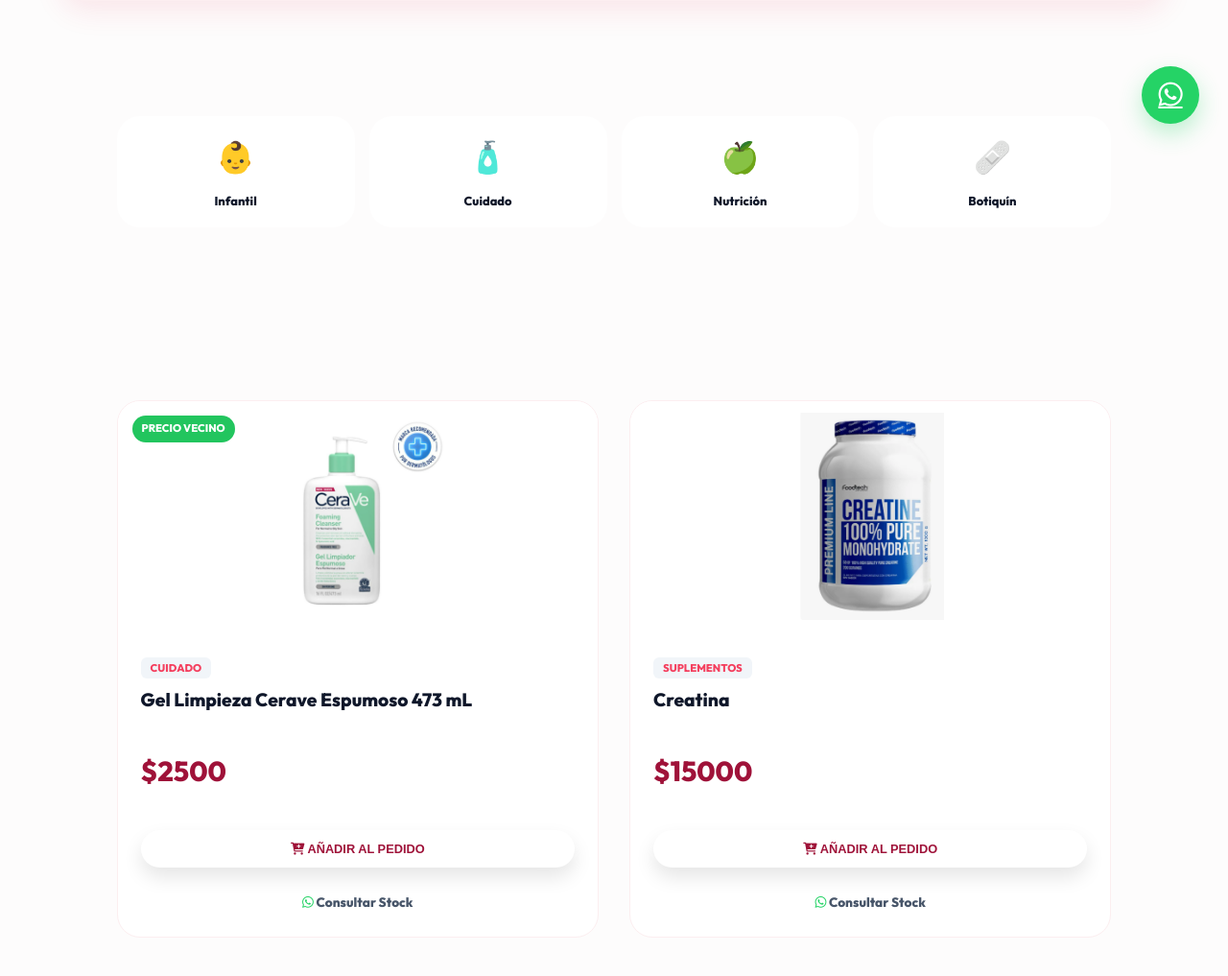
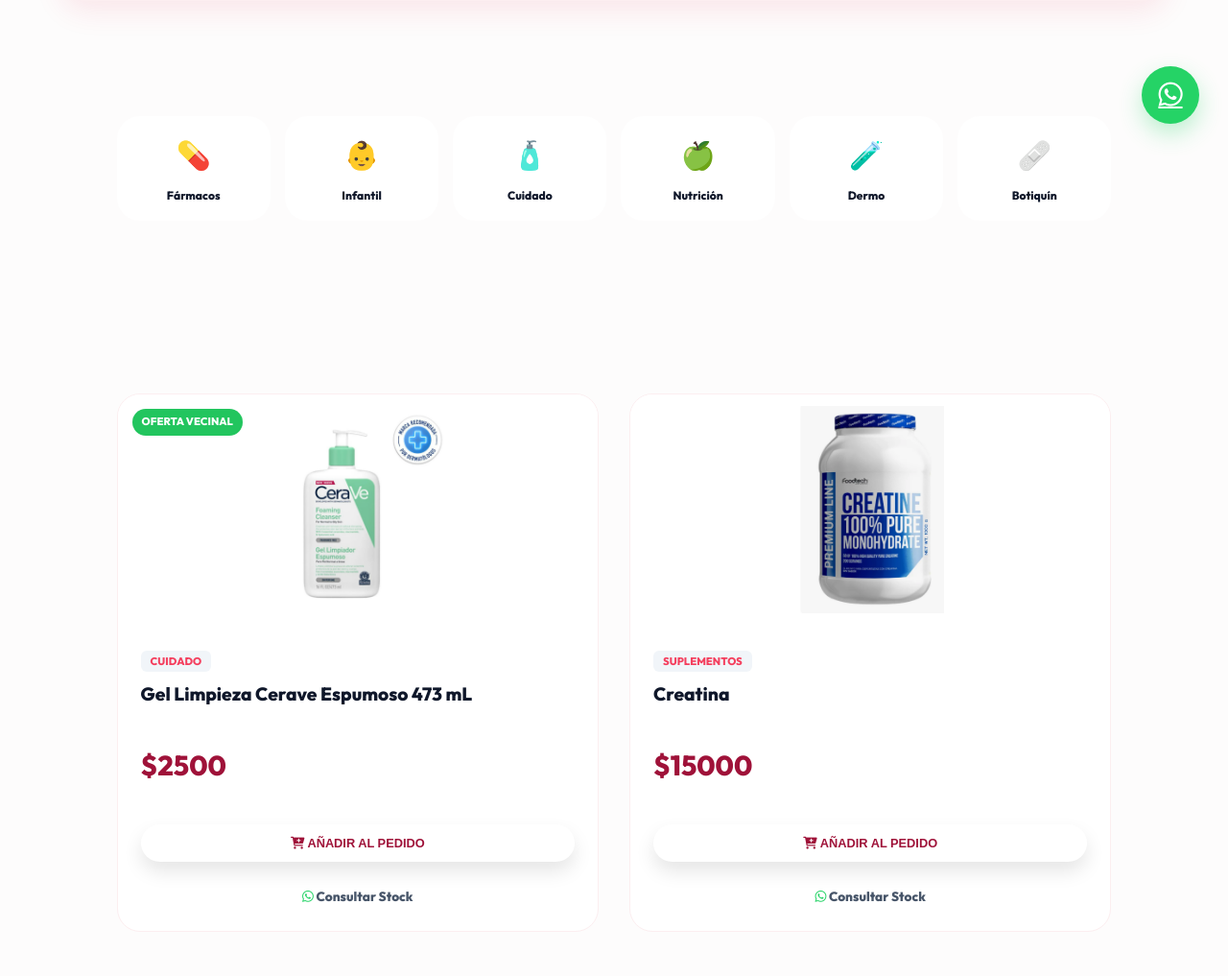
Before and after one commit to CheChristobal/farmacias_andrade, a Flask app: page /catalogo in a window 1280 px wide. Shown: the part 641-1658 px from the top of the page at 96% size. Run offline with Flask 3, Linux system fonts and the light colour scheme; data comes from the database, SQL or seed files in the repository.

Commit message:
Add files via upload

```diff
--- a/templates/catalogo.html
+++ b/templates/catalogo.html
@@ -24,10 +24,23 @@
                 <select name="categoria" onchange="this.form.submit()"
                         style="width: 100%; padding: 12px 20px; border-radius: 50px; border: 1px solid #eee; outline: none; font-family: 'Outfit'; cursor: pointer; background: white;">
                     <option value="">Todas las Categorías</option>
-                    <option value="Infantil" {% if request.args.get('categoria') == 'Infantil' %}selected{% endif %}>Cuidado Infantil</option>
-                    <option value="Cuidado" {% if request.args.get('categoria') == 'Cuidado' %}selected{% endif %}>Belleza y Cuidado</option>
-                    <option value="Suplementos" {% if request.args.get('categoria') == 'Suplementos' %}selected{% endif %}>Suplementos</option>
-                    <option value="Botiquín" {% if request.args.get('categoria') == 'Botiquín' %}selected{% endif %}>Primeros Auxilios</option>
+                    <optgroup label="⚕️ Salud">
+                        <option value="Medicamentos" {% if request.args.get('categoria') == 'Medicamentos' %}selected{% endif %}>Medicamentos General</option>
+                        <option value="Crónicos" {% if request.args.get('categoria') == 'Crónicos' %}selected{% endif %}>Enfermedades Crónicas</option>
+                        <option value="Salud Mental" {% if request.args.get('categoria') == 'Salud Mental' %}selected{% endif %}>Salud Mental</option>
+                        <option value="Suplementos" {% if request.args.get('categoria') == 'Suplementos' %}selected{% endif %}>Suplementos y Vitaminas</option>
+                    </optgroup>
+                    <optgroup label="✨ Belleza y Cuidado">
+                        <option value="Dermocosmética" {% if request.args.get('categoria') == 'Dermocosmética' %}selected{% endif %}>Dermocosmética</option>
+                        <option value="Cuidado" {% if request.args.get('categoria') == 'Cuidado' %}selected{% endif %}>Cuidado Personal</option>
+                        <option value="Perfumería" {% if request.args.get('categoria') == 'Perfumería' %}selected{% endif %}>Perfumería</option>
+                        <option value="Cuidado Capilar" {% if request.args.get('categoria') == 'Cuidado Capilar' %}selected{% endif %}>Cuidado Capilar</option>
+                    </optgroup>
+                    <optgroup label="👶 Otros">
+                        <option value="Infantil" {% if request.args.get('categoria') == 'Infantil' %}selected{% endif %}>Mundo Infantil</option>
+                        <option value="Botiquín" {% if request.args.get('categoria') == 'Botiquín' %}selected{% endif %}>Primeros Auxilios</option>
+                        <option value="Naturales" {% if request.args.get('categoria') == 'Naturales' %}selected{% endif %}>Productos Naturales</option>
+                    </optgroup>
                 </select>
             </div>
 
@@ -39,22 +52,30 @@
 </section>
 
 <section class="section-padding" style="padding-bottom: 20px;">
-    <div class="grid" style="grid-template-columns: repeat(auto-fit, minmax(120px, 1fr)); text-align: center; gap: 15px;">
-        <a href="{{ url_for('catalogo', categoria='Infantil') }}" class="card cat-btn {% if request.args.get('categoria') == 'Infantil' %}active-cat{% endif %}" style="padding: 15px; text-decoration: none;">
-            <div style="font-size: 2rem;">👶</div>
-            <p style="font-size: 0.8rem; font-weight: 700; margin-top: 10px; color: var(--dark);">Infantil</p>
+    <div class="grid" style="grid-template-columns: repeat(auto-fit, minmax(110px, 1fr)); text-align: center; gap: 15px;">
+        <a href="{{ url_for('catalogo', categoria='Medicamentos') }}" class="card cat-btn" style="padding: 15px; text-decoration: none;">
+            <div style="font-size: 1.8rem;">💊</div>
+            <p style="font-size: 0.75rem; font-weight: 700; margin-top: 10px; color: var(--dark);">Fármacos</p>
         </a>
-        <a href="{{ url_for('catalogo', categoria='Cuidado') }}" class="card cat-btn {% if request.args.get('categoria') == 'Cuidado' %}active-cat{% endif %}" style="padding: 15px; text-decoration: none;">
-            <div style="font-size: 2rem;">🧴</div>
-            <p style="font-size: 0.8rem; font-weight: 700; margin-top: 10px; color: var(--dark);">Cuidado</p>
+        <a href="{{ url_for('catalogo', categoria='Infantil') }}" class="card cat-btn" style="padding: 15px; text-decoration: none;">
+            <div style="font-size: 1.8rem;">👶</div>
+            <p style="font-size: 0.75rem; font-weight: 700; margin-top: 10px; color: var(--dark);">Infantil</p>
         </a>
-        <a href="{{ url_for('catalogo', categoria='Suplementos') }}" class="card cat-btn {% if request.args.get('categoria') == 'Suplementos' %}active-cat{% endif %}" style="padding: 15px; text-decoration: none;">
-            <div style="font-size: 2rem;">🍏</div>
-            <p style="font-size: 0.8rem; font-weight: 700; margin-top: 10px; color: var(--dark);">Nutrición</p>
+        <a href="{{ url_for('catalogo', categoria='Cuidado') }}" class="card cat-btn" style="padding: 15px; text-decoration: none;">
+            <div style="font-size: 1.8rem;">🧴</div>
+            <p style="font-size: 0.75rem; font-weight: 700; margin-top: 10px; color: var(--dark);">Cuidado</p>
         </a>
-        <a href="{{ url_for('catalogo', categoria='Botiquín') }}" class="card cat-btn {% if request.args.get('categoria') == 'Botiquín' %}active-cat{% endif %}" style="padding: 15px; text-decoration: none;">
-            <div style="font-size: 2rem;">🩹</div>
-            <p style="font-size: 0.8rem; font-weight: 700; margin-top: 10px; color: var(--dark);">Botiquín</p>
+        <a href="{{ url_for('catalogo', categoria='Suplementos') }}" class="card cat-btn" style="padding: 15px; text-decoration: none;">
+            <div style="font-size: 1.8rem;">🍏</div>
+            <p style="font-size: 0.75rem; font-weight: 700; margin-top: 10px; color: var(--dark);">Nutrición</p>
+        </a>
+        <a href="{{ url_for('catalogo', categoria='Dermocosmética') }}" class="card cat-btn" style="padding: 15px; text-decoration: none;">
+            <div style="font-size: 1.8rem;">🧪</div>
+            <p style="font-size: 0.75rem; font-weight: 700; margin-top: 10px; color: var(--dark);">Dermo</p>
+        </a>
+        <a href="{{ url_for('catalogo', categoria='Botiquín') }}" class="card cat-btn" style="padding: 15px; text-decoration: none;">
+            <div style="font-size: 1.8rem;">🩹</div>
+            <p style="font-size: 0.75rem; font-weight: 700; margin-top: 10px; color: var(--dark);">Botiquín</p>
         </a>
     </div>
 </section>
@@ -68,10 +89,10 @@
                 <div class="product-img-wrapper" style="width: 100%; height: 240px; overflow: hidden; position: relative; background: #fff; display: flex; align-items: center; justify-content: center;">
                     <img src="{{ url_for('static', filename='uploads/' + p.imagen) }}"
                          alt="{{ p.nombre }}"
-                         style="max-width: 90%; max-height: 90%; object-fit: contain; transition: transform 0.5s ease;">
+                         style="max-width: 90%; max-height: 90%; object-fit: contain;">
 
-                    {% if p.precio < 3000 %}
-                        <div class="badge" style="position: absolute; top: 15px; left: 15px; background: #22c55e; color: white; padding: 5px 10px; border-radius: 20px; font-size: 0.7rem; font-weight: 700;">Precio Vecino</div>
+                    {% if p.precio < 5000 %}
+                        <div class="badge" style="position: absolute; top: 15px; left: 15px; background: #22c55e; color: white; padding: 5px 10px; border-radius: 20px; font-size: 0.7rem; font-weight: 700;">Oferta Vecinal</div>
                     {% endif %}
                 </div>
 
@@ -91,8 +112,8 @@
                     </button>
 
                     <a href="https://wa.me/56920893532?text=Hola Farmacia Andrade, consulto por stock de: {{ p.nombre }}"
-                       target="_blank"
-                       class="btn-text" style="font-size: 0.85rem; text-align: center; color: #475569; text-decoration: none;">
+                        target="_blank"
+                        class="btn-text" style="font-size: 0.85rem; text-align: center; color: #475569; text-decoration: none;">
                         <i class="fab fa-whatsapp" style="color: #25d366;"></i> Consultar Stock
                     </a>
                 </div>
@@ -102,7 +123,7 @@
         <div class="card" style="grid-column: 1/-1; padding: 80px; text-align: center;">
             <div style="font-size: 4rem; color: #e2e8f0; margin-bottom: 20px;"><i class="fas fa-box-open"></i></div>
             <h3>Sin resultados</h3>
-            <p>No encontramos productos que coincidan con tu búsqueda.</p>
+            <p>No encontramos productos en la categoría "{{ request.args.get('categoria', '') }}".</p>
             <a href="{{ url_for('catalogo') }}" class="btn btn-primary" style="margin-top: 20px;">Ver todo el catálogo</a>
         </div>
         {% endfor %}
--- a/templates/detalle.html
+++ b/templates/detalle.html
@@ -91,5 +91,3 @@
 {% endif %}
 
 {% endblock %}
-
-{% endblock %}
```
Also changed, not shown: templates/admin.html (+38 -23 lines), templates/inicio.html (line endings or trailing spaces).
